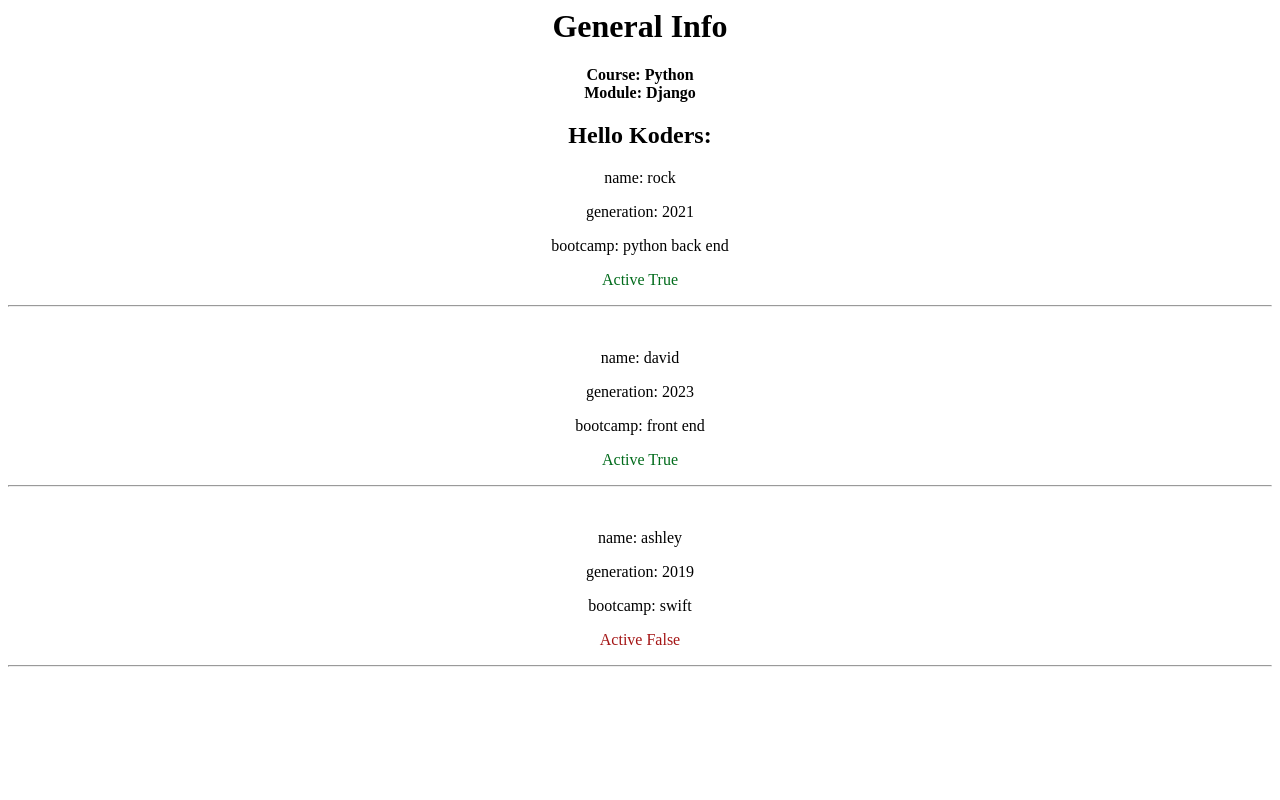
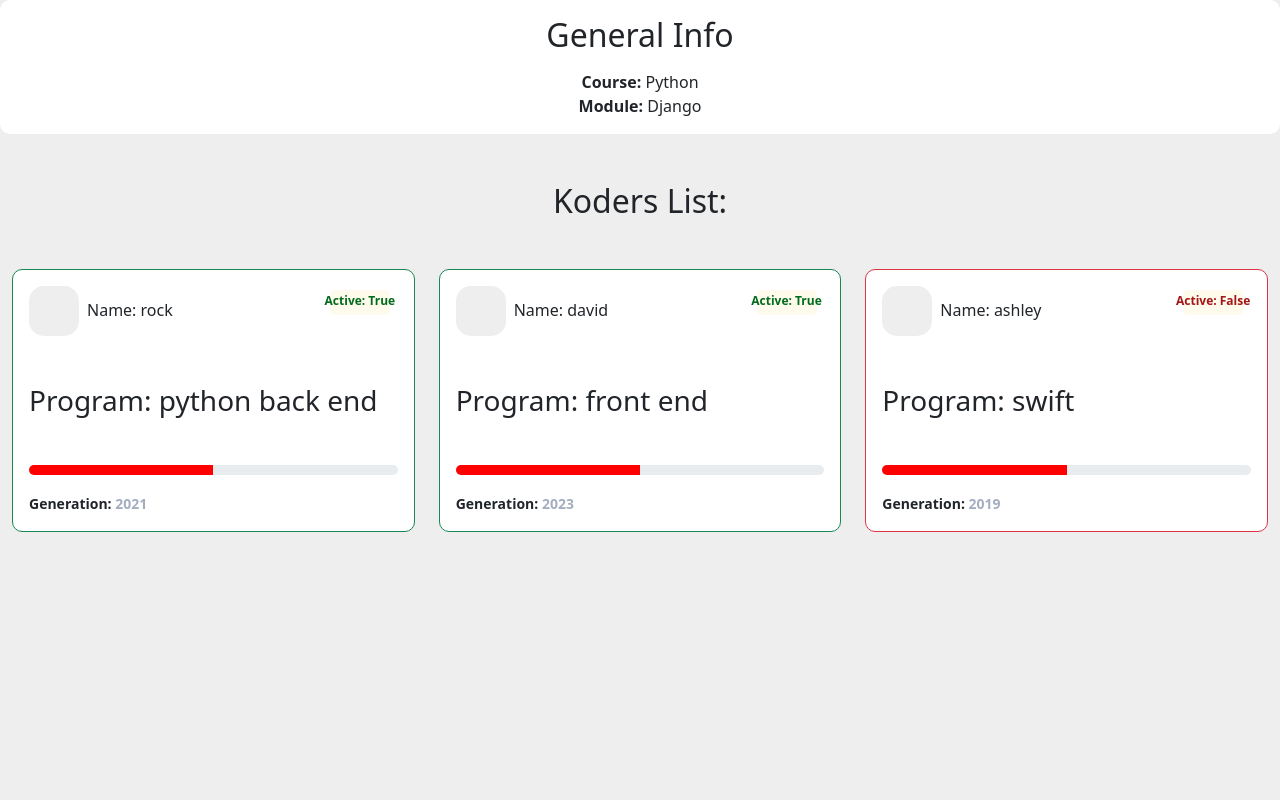
Before and after one commit to rockzt/firstProject, a Django app: page /bootcamp/koders/ in a window 1280 px wide. Run offline with Django 4.2, Linux system fonts and the light colour scheme; some libraries are stand-ins or nearby versions.

Commit message:
[added] koders templates using bootstrap

```diff
--- a/bootcamp/templates/list_koders.html
+++ b/bootcamp/templates/list_koders.html
@@ -1,22 +1,137 @@
+<!DOCTYPE html>
+<html>
+<head>
+  <title>Koders | General Info</title>
+  {% load bootstrap5 %}
+  {% bootstrap_css %}
+  {% bootstrap_javascript %}
+</head>
+<style>
+    body {
+    background-color: #eee
+}
+
+.card {
+    border: none;
+    border-radius: 10px
+}
+
+.c-details span {
+    font-weight: 300;
+    font-size: 13px
+}
+
+.icon {
+    width: 50px;
+    height: 50px;
+    background-color: #eee;
+    border-radius: 15px;
+    display: flex;
+    align-items: center;
+    justify-content: center;
+    font-size: 39px
+}
+
+.badge span {
+    background-color: #fffbec;
+    width: 60px;
+    height: 25px;
+    padding-bottom: 3px;
+    border-radius: 5px;
+    display: flex;
+    color: #fed85d;
+    justify-content: center;
+    align-items: center
+}
+
+.progress {
+    height: 10px;
+    border-radius: 10px
+}
+
+.progress div {
+    background-color: red
+}
+
+.text1 {
+    font-size: 14px;
+    font-weight: 600
+}
+
+.text2 {
+    color: #a5aec0
+}
+</style>
+<body>
 <!--Using tags to itereate over context values -->
-<div style="text-align: center;">
-    <h1>General Info</h1>
-    <span><b>Course: {{bootcamp.name}}</b></span>
-    <br>
-    <span><b>Module: {{bootcamp.module}}</b></span>
-    <br>
-    <h2>Hello Koders:</h2>
+<div class="container-fluid">
+    <div class="row justify-content-evenly">
+        <div class="card text-center mb-5">
+          <div class="card-body">
+            <h2 class="mb-3">General Info</h2>
+              <span><b>Course: </b>{{bootcamp.name}}</span>
+              <br>
+              <span><b>Module: </b>{{bootcamp.module}}</span>
+              <br>
+          </div>
+        </div>
+        <br>
+    <h2 class="text-center mb-5">Koders List:</h2>
+        <br>
+        <br>
+        <br>
     {% for koder in koders %}
-        <p>name: {{koder.name}}</p>
-        <p>generation: {{koder.generation}}</p>
-        <p>bootcamp: {{koder.bootmcap}}</p>
         {% if koder.is_active %}
-        <p style="color: #006b1b">Active {{koder.is_active}}</p>
+        <div class="col-md-4">
+            <div class="card p-3 mb-2 border border-success">
+                <div class="d-flex justify-content-between">
+                    <div class="d-flex flex-row align-items-center">
+                        <div class="icon"> <i class="fa-solid fa-user"></i> </div>
+                        <div class="ms-2 c-details">
+                            <h6 class="mb-0">Name: {{koder.name}}</h6>
+                        </div>
+                    </div>
+                    <div class="badge"> <span><p class="card-text" style="color: #006b1b"><b>Active: {{koder.is_active}}</b></p></span> </div>
+                </div>
+                <div class="mt-5">
+                    <h3 class="heading">Program: {{koder.bootmcap}}</h3>
+                    <div class="mt-5">
+                        <div class="progress">
+                            <div class="progress-bar" role="progressbar" style="width: 50%" aria-valuenow="50" aria-valuemin="0" aria-valuemax="100"></div>
+                        </div>
+                        <div class="mt-3"> <span class="text1">Generation: <span class="text2">{{koder.generation}}</span></span> </div>
+                    </div>
+                </div>
+            </div>
+        </div>
         {% else %}
-        <p style="color: #a41515">Active {{koder.is_active}}</p>
+        <div class="col-md-4">
+            <div class="card p-3 mb-2 border border-danger">
+                <div class="d-flex justify-content-between">
+                    <div class="d-flex flex-row align-items-center">
+                        <div class="icon"> <i class="fa-regular fa-user"></i> </div>
+                        <div class="ms-2 c-details">
+                            <h6 class="mb-0">Name: {{koder.name}}</h6>
+                        </div>
+                    </div>
+                    <div class="badge"> <span><p class="card-text" style="color: #a41515"><b>Active: {{koder.is_active}}</b></p></span> </div>
+                </div>
+                <div class="mt-5">
+                    <h3 class="heading">Program: {{koder.bootmcap}}</h3>
+                    <div class="mt-5">
+                        <div class="progress">
+                            <div class="progress-bar" role="progressbar" style="width: 50%" aria-valuenow="50" aria-valuemin="0" aria-valuemax="100"></div>
+                        </div>
+                        <div class="mt-3"> <span class="text1">Generation: <span class="text2">{{koder.generation}}</span></span> </div>
+                    </div>
+                </div>
+            </div>
+        </div>
         {% endif %}
-        <hr/>
         <br>
     {% endfor %}
     <br>
+    </div>
 </div>
+</body>
+</html>
--- a/firstProject/settings.py
+++ b/firstProject/settings.py
@@ -41,7 +41,10 @@ INSTALLED_APPS = [
 
     # Custom app
     "myApp",
-    "bootcamp"
+    "bootcamp",
+
+    # Bootstrap library link
+    "bootstrap5"
 ]
 
 MIDDLEWARE = [
```
